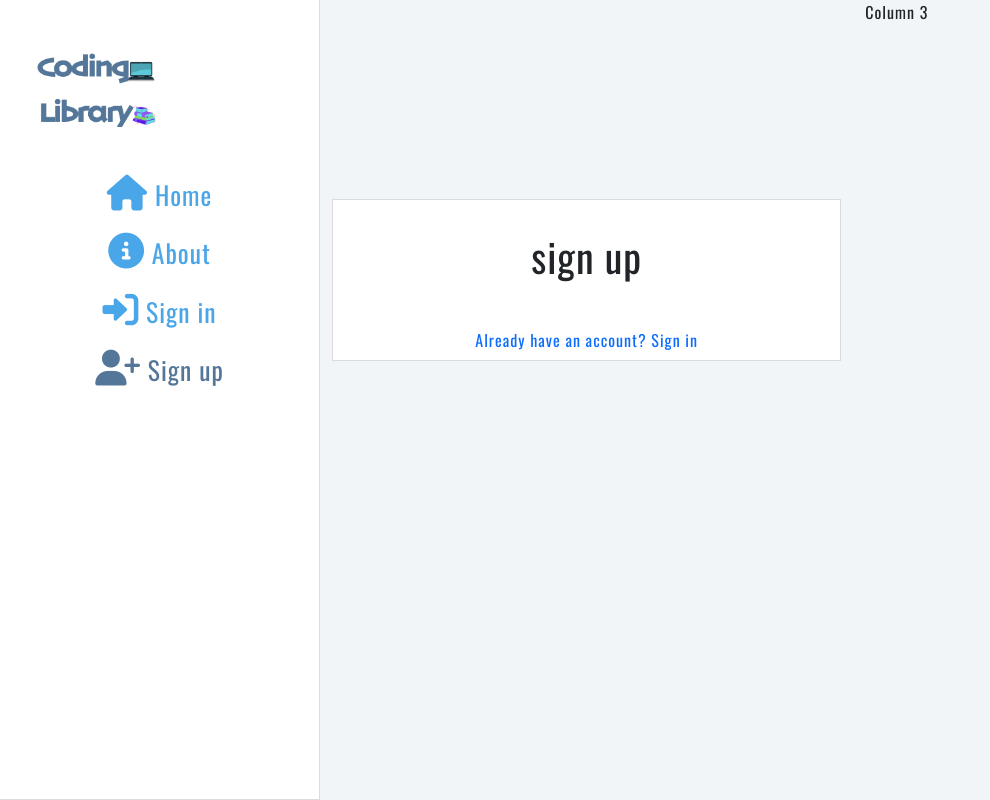
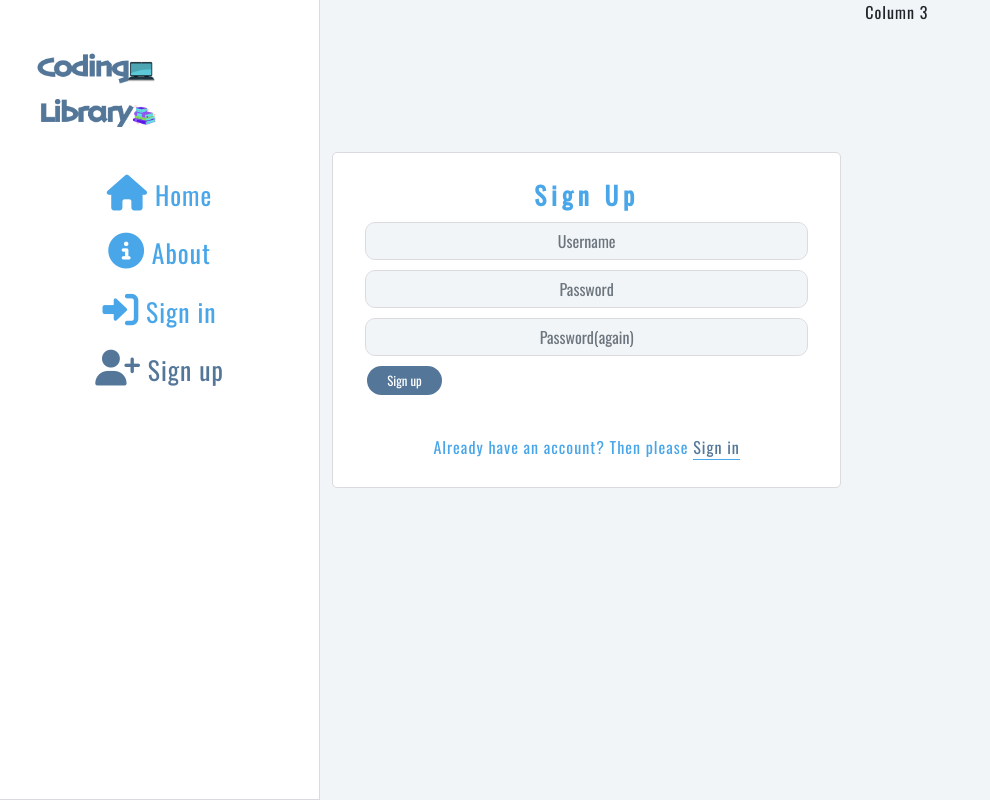
Before and after one commit to hashim222/p5-coding-library, a React (Create React App) app: page /signup in a window 1280 px wide. Shown: the whole page, without its empty margins (0-990 px from the left). Built offline with nearby package versions, Linux system fonts and the light colour scheme.

Commit message:
Set up the sign-up form

```diff
--- a/src/App.module.css
+++ b/src/App.module.css
@@ -36,3 +36,22 @@
 input[type="file"] {
   display: none;
 }
+
+figure {
+  text-align: center;
+  display: inline-block;
+}
+
+/* scrollbar */
+*::-webkit-scrollbar {
+  width: 5px;
+}
+*::-webkit-scrollbar-track {
+  background: #f1f1f1;
+}
+*::-webkit-scrollbar-thumb {
+  background: #888;
+}
+*::-webkit-scrollbar-thumb:hover {
+  background: #555;
+}
--- a/src/pages/auth/SignUpForm.js
+++ b/src/pages/auth/SignUpForm.js
@@ -2,22 +2,60 @@
 import { Link } from "react-router-dom";
 
 import styles from "../../styles/SignInUpForm.module.css";
+import btnStyles from "../../styles/Button.module.css";
 import appStyles from "../../App.module.css";
 
-import { Col, Row, Container } from "react-bootstrap";
+import { Col, Row, Container, Form, Button } from "react-bootstrap";
 
 const SignUpForm = () => {
   return (
     <Row className={styles.Row}>
       <Col className={`${styles.Col} my-auto py-2 p-md-2`} md={12}>
         <Container className={`${appStyles.Content} p-4 `}>
-          <h1 className={styles.Header}>sign up</h1>
+          <h1 className={styles.Header}>Sign Up</h1>
 
-          {/* My form */}
+          <Form>
+            <Form.Group controlId="username">
+              <Form.Label className="d-none">Username</Form.Label>
+              <Form.Control
+                className={styles.Input}
+                type="text"
+                placeholder="Username"
+                name="username"
+              />
+            </Form.Group>
+
+            <Form.Group controlId="password1">
+              <Form.Label className="d-none">Password</Form.Label>
+              <Form.Control
+                className={styles.Input}
+                type="password"
+                placeholder="Password"
+                name="password1"
+              />
+            </Form.Group>
+
+            <Form.Group controlId="password2">
+              <Form.Label className="d-none">Password(again)</Form.Label>
+              <Form.Control
+                className={styles.Input}
+                type="password"
+                placeholder="Password(again)"
+                name="password2"
+              />
+            </Form.Group>
+
+            <Button
+              className={`${btnStyles.Button} ${btnStyles.SubmitBtnBg}`}
+              type="submit"
+            >
+              Sign up
+            </Button>
+          </Form>
         </Container>
-        <Container className={`mt-3 ${appStyles.Content}`}>
+        <Container className="mt-3">
           <Link className={styles.Link} to="/signin">
-            Already have an account? <span>Sign in</span>
+            Already have an account? Then please <span>Sign in</span>
           </Link>
         </Container>
       </Col>
--- /dev/null
+++ b/src/styles/Button.module.css
@@ -0,0 +1,25 @@
+.Button {
+  font-size: 0.8rem;
+  align-self: center;
+  border-radius: 20px;
+  border-color: transparent;
+  padding: 4px 10px;
+  margin-left: 2px;
+  margin-right: 2px;
+  min-width: 75px;
+}
+
+.Button:hover {
+  opacity: 0.8;
+  border-color: transparent;
+  cursor: pointer;
+}
+
+.SubmitBtnBg{
+    background-color: #547799;
+}
+
+.SubmitBtnBg:hover{
+    background-color: #0d96f8;
+    color: #ffffff;
+}
--- a/src/styles/SignInUpForm.module.css
+++ b/src/styles/SignInUpForm.module.css
@@ -1,15 +1,54 @@
 .Row {
-  height: calc(100vh - 30vh);
+  height: calc(100vh - 20vh);
 }
 
 @media (max-width: 992px) {
   .Row {
-    height: calc(100vh - 60vh);
+    height: calc(100vh - 30vh);
   }
 }
 
 .Col {
   background-color: #ffffff;
   border: 1.5px solid #dadadf;
+  border-radius: 5px;
+}
+
+.Input {
+  background-color: #f1f5f8;
+  box-sizing: border-box;
+  border-radius: 10px;
   text-align: center;
+  padding: 10px;
+  margin-bottom: 10px;
+  border: 1.5px solid #dadadf;
 }
+
+.Header {
+  font-style: normal;
+  font-weight: bold;
+  font-size: 25px;
+  line-height: 19px;
+  text-align: center;
+  letter-spacing: 0.2em;
+  color: #49a6e9;
+  padding-bottom: 10px;
+}
+
+.Link {
+  text-decoration: none;
+  text-align: center;
+  display: block;
+  margin-bottom: 20px;
+  color: #49a6e9;
+}
+
+.Link span {
+  color: #547799;
+  border-bottom: 1px solid #49a6e9;
+}
+
+.Link span:hover,
+.Link:hover {
+  color: #0091f9;
+}
```
